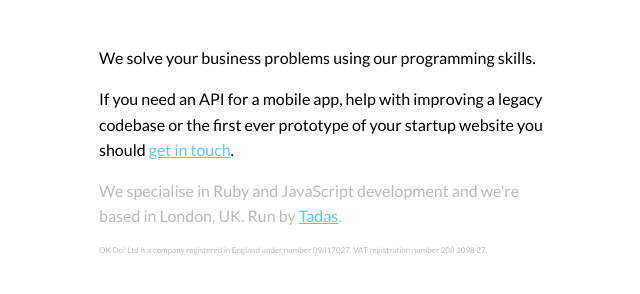
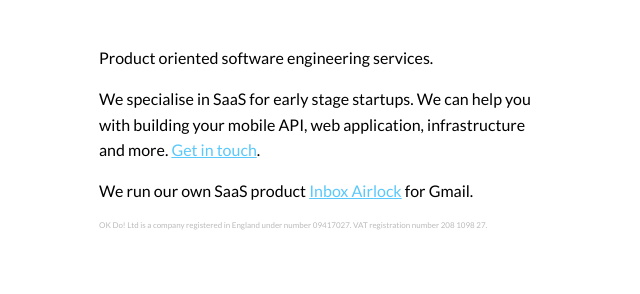
Before and after one commit to tadast/okdo, a plain HTML site: page index.html in a window 1280 px wide. Shown: the part 238-532 px from the top of the page, without its empty margins (316-956 px from the left). Drawn offline with Linux system fonts and the light colour scheme.

Commit message:
Updates for 2023

```diff
--- a/index.html
+++ b/index.html
@@ -1,6 +1,6 @@
 <!doctype html>
 <head>
-  <title>OK Do Ltd! - Ruby development in London, UK</title>
+  <title>OK Do Ltd! - Web development in London, UK</title>
   <meta charset="utf-8"/>
   <meta http-equiv="X-UA-Compatible" content="IE=edge,chrome=1"/>
   <meta name="apple-mobile-web-app-capable" content="yes" />
@@ -13,18 +13,15 @@
   <h1>
     <span class="ok">OK</span> Do! <span class="dim">Ltd.</span>
   </h1>
-  <p>We solve your business problems using our programming skills.</p>
+  <p>Product oriented software engineering services.</p>
 
   <p>
-    If you need an API for a mobile app, help with improving
-    a legacy codebase or the first ever prototype of your startup website
-    you should
-    <a href="mailto:tadastamo@gmail.com">get in touch</a>.
+    We specialise in SaaS for early stage startups. We can help you with building your mobile API, web application, infrastructure and more.
+    <a href="mailto:okdoltd@gmail.com">Get in touch</a>.
   </p>
 
-  <p class="dim">
-    We specialise in Ruby and JavaScript development and we're based in London, UK. Run by
-    <a href="http://codeme.lt?utm_source=okdoltd">Tadas</a>.
+  <p>
+    We run our own SaaS product <a href="www.inboxairlock.com">Inbox Airlock</a> for Gmail.
   </p>
 
   <p class="tiny dim">
```
